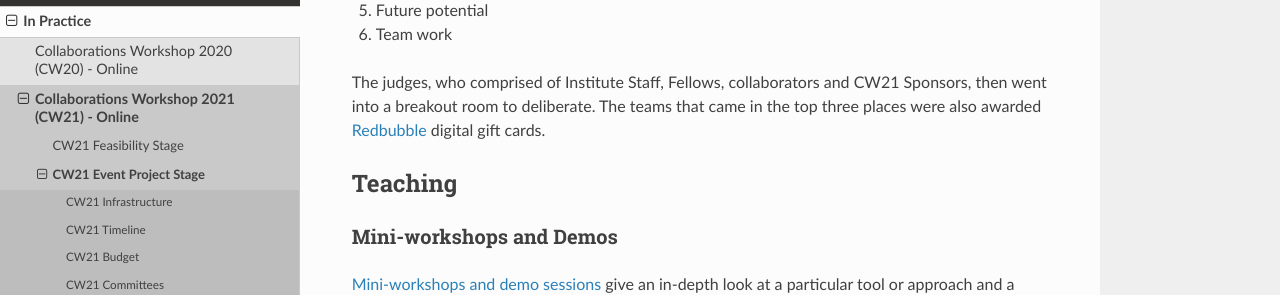
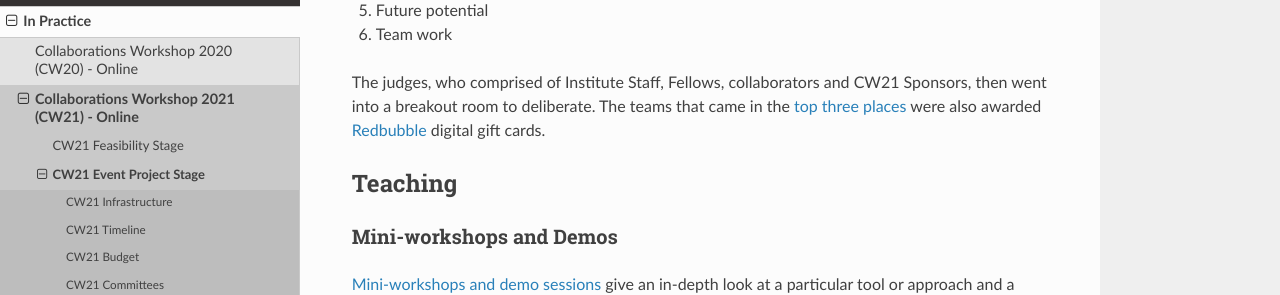
Before and after one commit to softwaresaved/event-organisation-guide, a Sphinx documentation site: the page built from docs/eog/eog-in-practice/cw21/event-project-stage/eps-agenda.rst, in a window 1280 px wide and 900 px high, scrolled down 3612 px. Shown: the part 185-480 px from the top of the window. Built offline with Sphinx 7.4.7 and the Read the Docs theme 2.0.0, drawn with Linux system fonts in a browser that asks for light colours; part of the change alters nothing that is shown.

```diff
--- a/docs/eog/eog-in-practice/cw21/event-project-stage/eps-agenda.rst
+++ b/docs/eog/eog-in-practice/cw21/event-project-stage/eps-agenda.rst
@@ -122,7 +122,7 @@ Each Hack Day team had five minutes to demonstrate their projects and how they m
 6. Team work
 
 The judges, who comprised of Institute Staff, Fellows, collaborators and CW21 Sponsors, then went into a breakout room to deliberate.
-The teams that came in the top three places were also awarded `Redbubble <https://www.redbubble.com/>`_ digital gift cards.
+The teams that came in the `top three places <https://software.ac.uk/cw21/hack-day-entries-and-winners>`_ were also awarded `Redbubble <https://www.redbubble.com/>`_ digital gift cards.
 
 Teaching
 ------------
```
